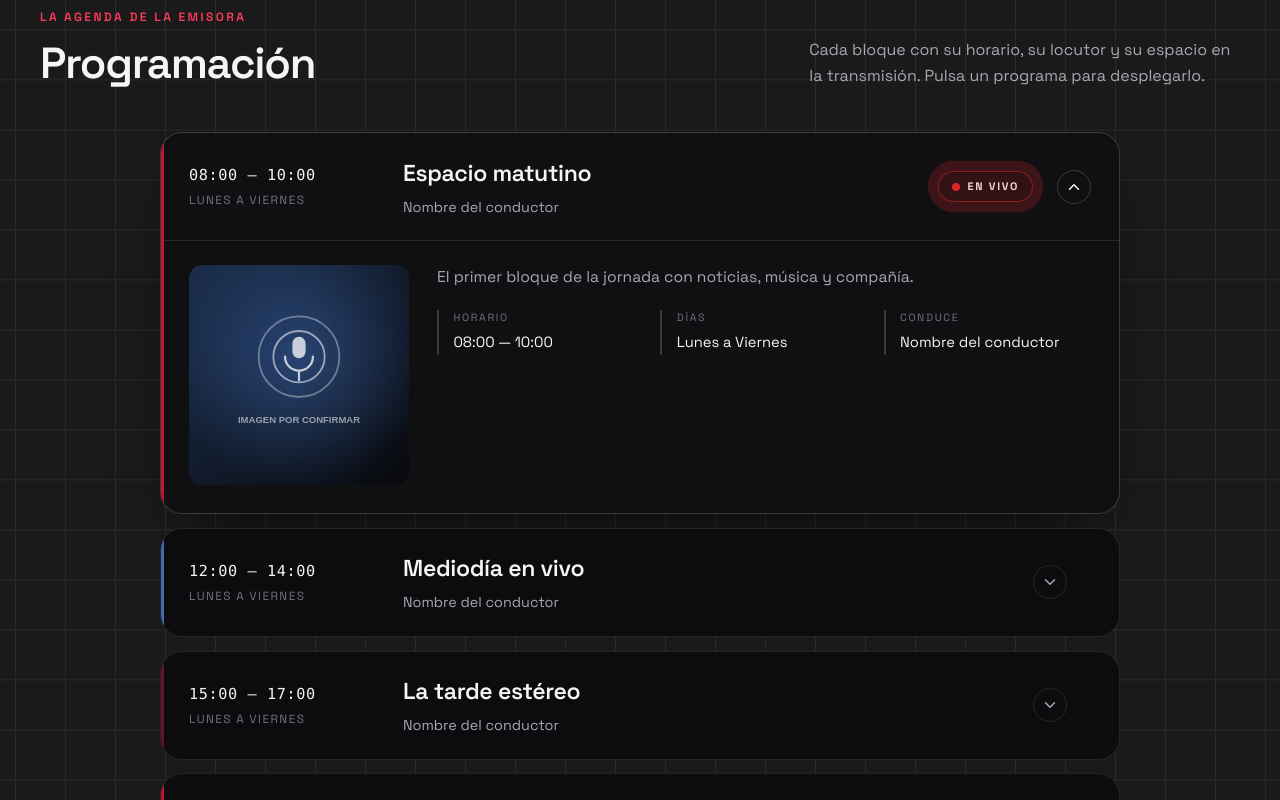
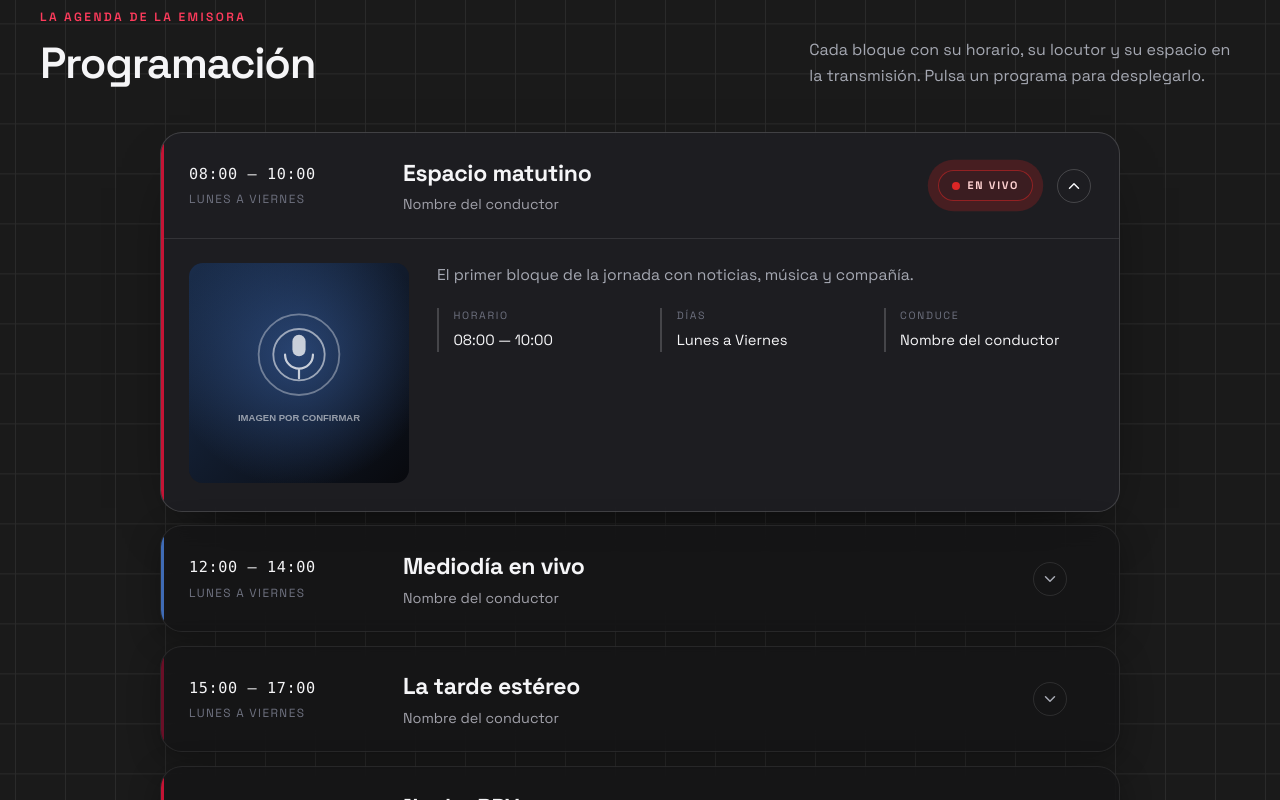
Before and after one commit to joxquinnn/RPuenteVirtual_Page, a React (Vite) app: page / in a window 1280 px wide. Shown: the part 2320-3120 px from the top of the page. Built offline with nearby package versions, Linux system fonts and the light colour scheme; a web font is replaced by a local one.

Commit message:
style(programacion): tarjetas translucidas con blur, jerarquia tipografica y hover

```diff
--- a/src/styles/Program.module.css
+++ b/src/styles/Program.module.css
@@ -56,13 +56,19 @@
 .item {
   position: relative;
   border-radius: var(--radius-lg);
-  border: 1px solid var(--color-border);
-  background: #0c0c0e;
+  border: 1px solid rgba(255, 255, 255, 0.08);
+  background: rgba(20, 20, 22, 0.75);
+  backdrop-filter: blur(12px);
+  -webkit-backdrop-filter: blur(12px);
+  box-shadow: 0 8px 32px rgba(0, 0, 0, 0.3);
   overflow: hidden;
-  transition:
-    border-color var(--transition-base),
-    background var(--transition-base),
-    box-shadow var(--transition-base);
+  transition: all 0.3s ease;
+}
+
+.item:hover {
+  background: rgba(30, 30, 35, 0.85);
+  border-color: rgba(255, 255, 255, 0.15);
+  transform: translateY(-2px);
 }
 
 .item::before {
@@ -84,9 +90,9 @@
 }
 
 .item.expanded {
-  border-color: var(--color-border-strong);
-  background: #101013;
-  box-shadow: 0 26px 60px -34px rgba(0, 0, 0, 1);
+  border-color: rgba(255, 255, 255, 0.16);
+  background: rgba(30, 30, 35, 0.88);
+  box-shadow: 0 26px 60px -30px rgba(0, 0, 0, 0.85);
 }
 
 .itemHeader {
@@ -122,20 +128,21 @@
 .headerText {
   display: flex;
   flex-direction: column;
-  gap: 0.25rem;
+  gap: 0.1rem;
   min-width: 0;
 }
 
 .name {
   font-size: clamp(1.1rem, 1.8vw, 1.45rem);
-  font-weight: 600;
+  font-weight: 700;
   letter-spacing: -0.015em;
   color: var(--color-text-primary);
 }
 
 .host {
   font-size: 0.9rem;
-  color: var(--color-text-secondary);
+  font-style: italic;
+  color: #a1a1aa;
 }
 
 .liveBadge {
@@ -207,7 +214,7 @@
   grid-template-columns: 220px minmax(0, 1fr);
   gap: 1.75rem;
   padding: 0 1.75rem 1.75rem;
-  border-top: 1px solid var(--color-border);
+  border-top: 1px solid rgba(255, 255, 255, 0.1);
   padding-top: 1.5rem;
 }
 
```
